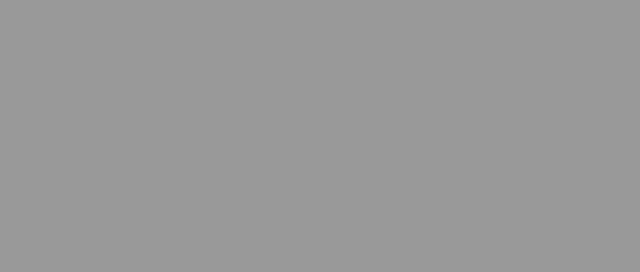
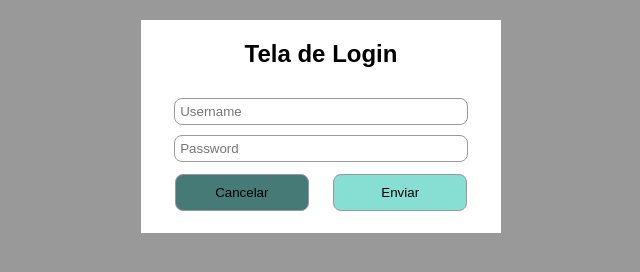
Before and after one commit to gabrielmatosprogramador/aulasUsabilidade, a plain HTML site: page index.html in a window 1280 px wide. Shown: the whole page, without its empty margins (319-959 px from the left). Drawn offline with Linux system fonts and the light colour scheme.

Commit message:
Aula 1 | Final

```diff
--- a/estilo.css
+++ b/estilo.css
@@ -1,5 +1,38 @@
 body{
-    background-color: #000;
+    margin: 0;
+}
+
+.container{
+    margin-top: 20px;
+}
+
+.top{
+    text-align: center;
+    font-size: 24px;
+    font-family: sans-serif;
+    font-weight: bold;
+    margin-bottom: 30px;
+}
+
+.buttons{
+    text-align: center;
+}
+
+.button{
+    padding: 10px;
+    width: 42%;
+    margin: 2px 10px;
+    border: solid 1px #999;
+    border-radius: 8px;
+    cursor: pointer;
+}
+
+.reset{
+    background-color:rgb(70, 122, 118);
+}
+
+.submit{
+    background-color: rgb(135, 222, 210);
 }
 
 @media screen and (min-width: 960px) {
@@ -7,3 +40,21 @@ body{
         background-color: #999;
     }
 }
+
+.container{
+    background-color: #fff;
+    width: 360px;
+    margin-left: auto;
+    margin-right: auto;
+    box-sizing: border-box;
+    padding: 20px;
+}
+
+#username, #password{
+    display: block;
+    width: 88%;
+    margin: 10px auto;
+    padding: 5px;
+    border: solid 1px #999;
+    border-radius: 8px;
+}
--- a/index.html
+++ b/index.html
@@ -7,6 +7,20 @@
     <link rel="stylesheet" href="estilo.css">
 </head>
 <body>
+    <div class="container">
+        <div class="top">Tela de Login</div>
+        <form action="">
+            <div class="content">
+                <input type="text" name="username" id="username" placeholder="Username">
+                <input type="password" name="password" id="password" placeholder="Password">
+            </div>
+            <div class="buttons">
 
+                <input type="reset" class="button reset" value="Cancelar">
+                <input type="submit" class="button submit" value="Enviar">
+
+            </div>
+        </form>
+    </div>
 </body>
 </html>
```
